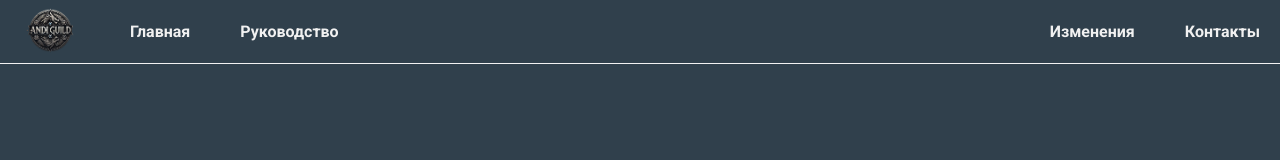
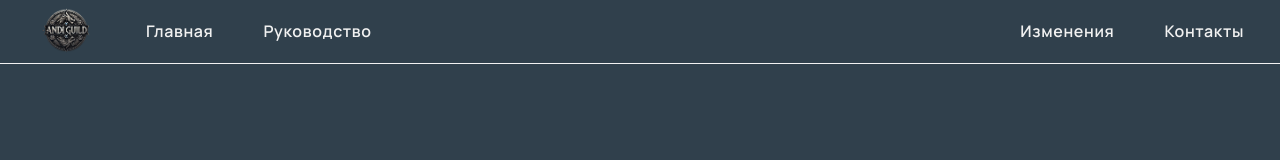
Before and after one commit to Andival-Sei/modding_guild, a website: page index.html in a window 1280 px wide. Drawn offline with nearby package versions, Linux system fonts and the light colour scheme; files that its build step writes are made by us from their sources.

Commit message:
Добавить шрифт Manrope и улучшить стили заголовка

```diff
--- a/styles/_basic.scss
+++ b/styles/_basic.scss
@@ -32,6 +32,7 @@ footer, header, hgroup, menu, nav, section {
 body {
 	line-height: 1; /* Устанавливаем межстрочный интервал */
 	font-family: 'Roboto', sans-serif; /* Устанавливаем основной шрифт */
+	font-family: "Manrope", serif; /* Устанавливаем основной шрифт */
 }
 
 a {
--- a/styles/_header.scss
+++ b/styles/_header.scss
@@ -5,8 +5,9 @@
 	color: v.$color_white;
 	height: 64px;
 	border-bottom: 1px solid v.$color_white;
+	letter-spacing: 0.04em;
 	&__wrapper {
-
+		margin: 0 1rem 0 1rem;
 	}
 
 	&__nav {}
```
